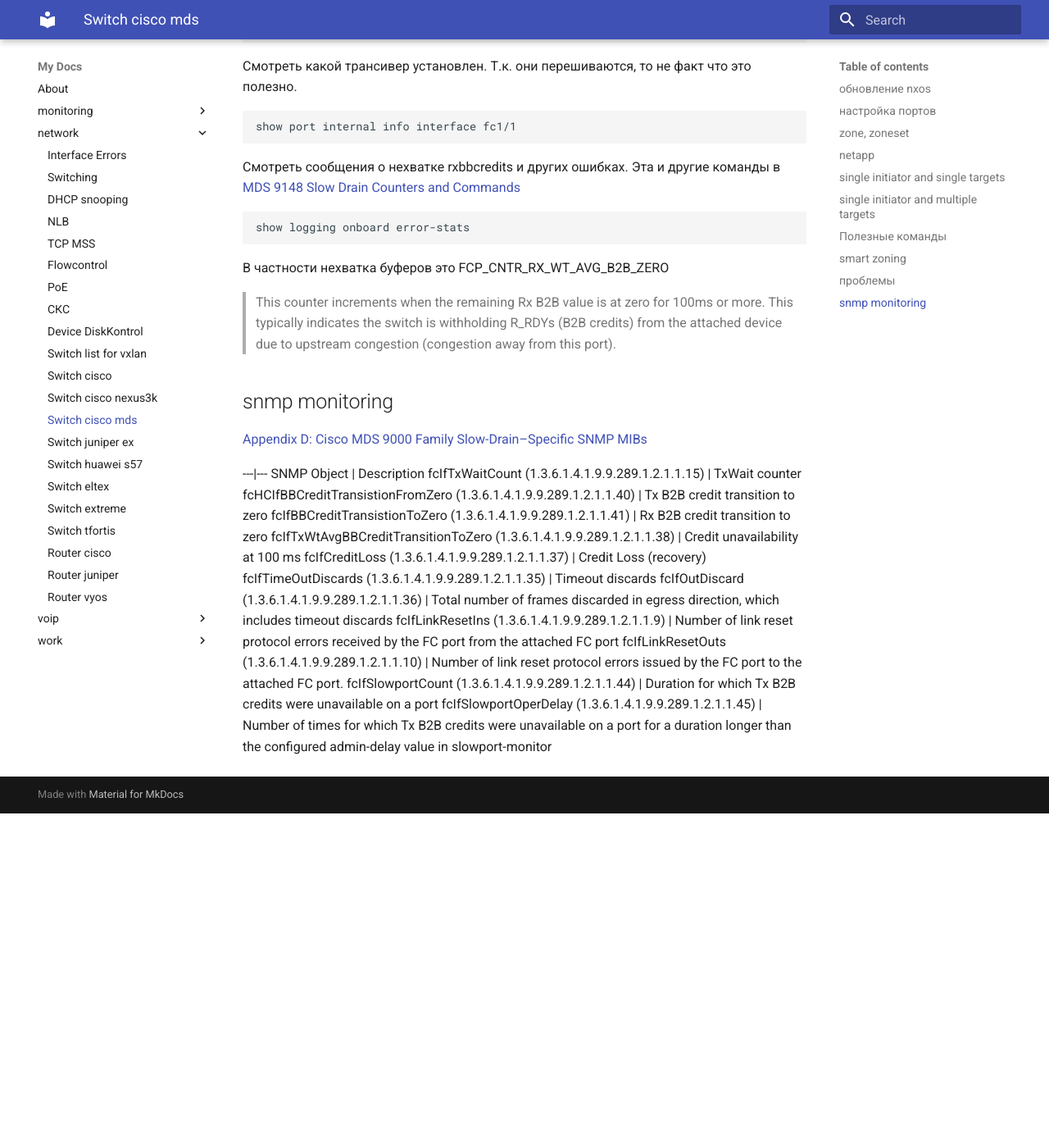
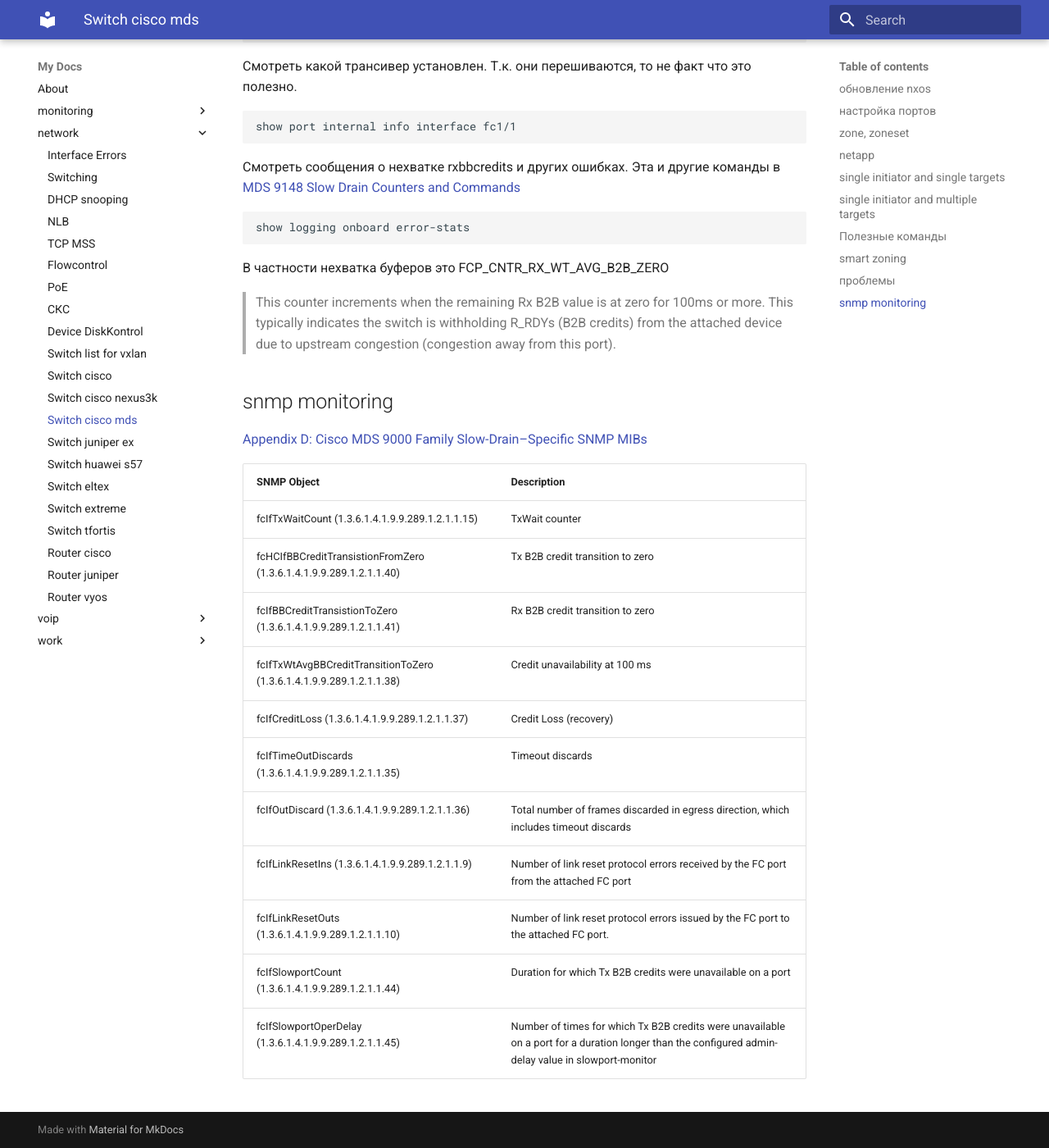
Before and after one commit to v98765/v98765.github.io, an MkDocs documentation site: the page built from docs/network/mds.md, in a window 1280 px wide and 1400 px high, scrolled down 6676 px. Shown: the whole window at 82% size. Built offline with MkDocs 1.6.1 and Material for MkDocs 9.7.7, drawn with Linux system fonts in a browser that asks for light colours; before the commit the page ends 7668 px from its top, so only the background shows below that.

```diff
--- a/docs/network/mds.md
+++ b/docs/network/mds.md
@@ -284,8 +284,8 @@ show logging onboard error-stats
 
 [Appendix D: Cisco MDS 9000 Family Slow-Drain–Specific SNMP MIBs](https://www.cisco.com/c/dam/en/us/products/collateral/storage-networking/mds-9700-series-multilayer-directors/whitepaper-c11-737315.pdf)
 
+SNMP Object | Description
 ---|---
-SNMP Object | Description
 fcIfTxWaitCount (1.3.6.1.4.1.9.9.289.1.2.1.1.15) | TxWait counter
 fcHCIfBBCreditTransistionFromZero (1.3.6.1.4.1.9.9.289.1.2.1.1.40) | Tx B2B credit transition to zero
 fcIfBBCreditTransistionToZero (1.3.6.1.4.1.9.9.289.1.2.1.1.41) | Rx B2B credit transition to zero
```
